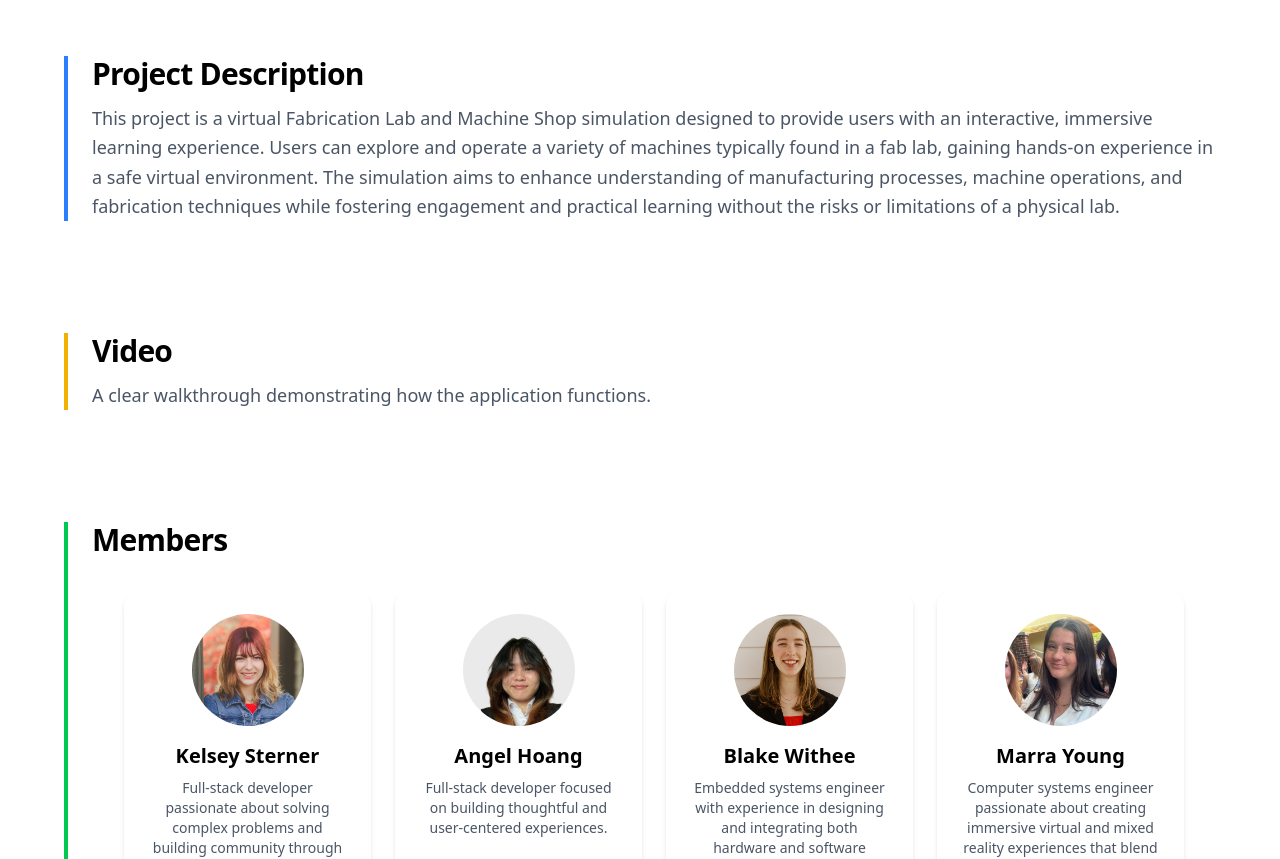
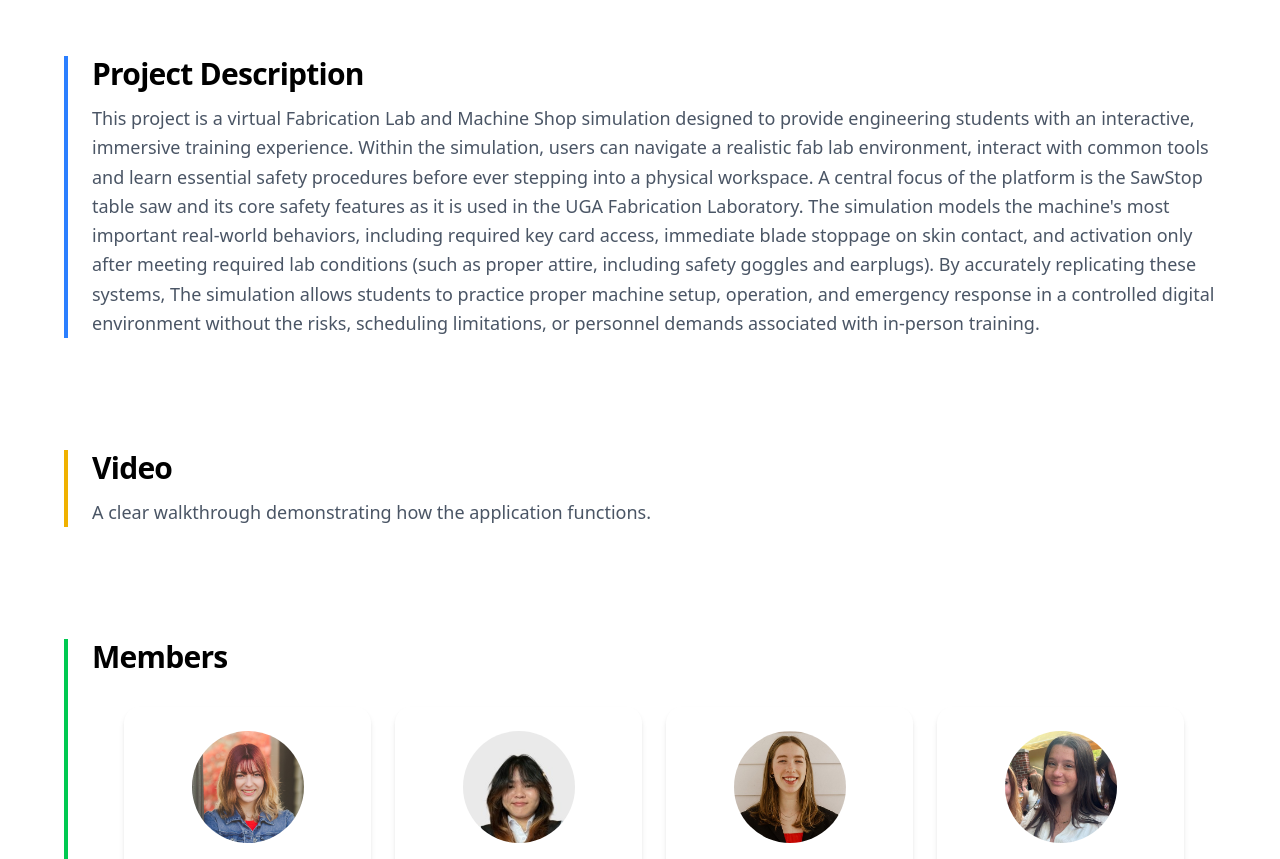
Before and after one commit to ugavr2025/final-project-website-senior-syndicate, a Next.js app: page / in a window 1280 px wide. Shown: the top 859 px of the page. Built offline with nearby package versions, Linux system fonts and the light colour scheme.

Commit message:
Update page.tsx

```diff
--- a/app/page.tsx
+++ b/app/page.tsx
@@ -34,10 +34,14 @@ export default function Home() {
       <div className="border-l-4 border-blue-500 pl-6">
         <h2 className="text-3xl font-semibold tracking-tight">Project Description</h2>
         <p className="mt-3 text-gray-600 text-lg leading-relaxed">
-          This project is a virtual Fabrication Lab and Machine Shop simulation designed to provide users with an interactive,
-          immersive learning experience. Users can explore and operate a variety of machines typically found in a fab lab, gaining hands-on experience in a safe virtual environment.
-          The simulation aims to enhance understanding of manufacturing processes, machine operations,
-          and fabrication techniques while fostering engagement and practical learning without the risks or limitations of a physical lab.
+          This project is a virtual Fabrication Lab and Machine Shop simulation designed to provide engineering students with an interactive,
+          immersive training experience. Within the simulation, users can navigate a realistic fab lab environment,
+          interact with common tools and learn essential safety procedures before ever stepping into a physical workspace. A central focus of the platform is the
+          SawStop table saw and its core safety features as it is used in the UGA Fabrication Laboratory. The simulation models the machine's most
+          important real-world behaviors, including required key card access, immediate blade stoppage on skin contact,
+          and activation only after meeting required lab conditions (such as proper attire, including safety goggles and earplugs). By accurately replicating these systems,
+          The simulation allows students to practice proper machine setup, operation, and emergency response in a controlled digital environment without the risks, scheduling limitations,
+          or personnel demands associated with in-person training.
           </p>
       </div>
     </section>
```
